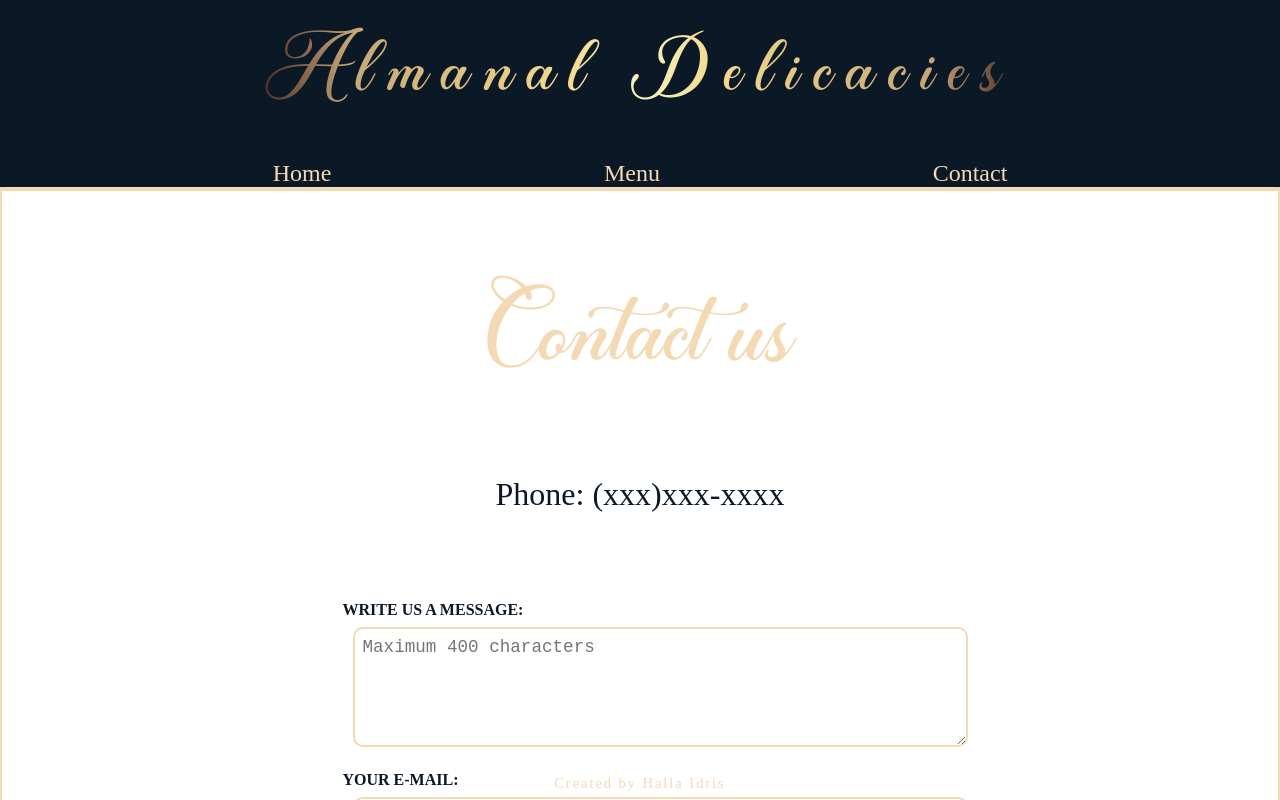
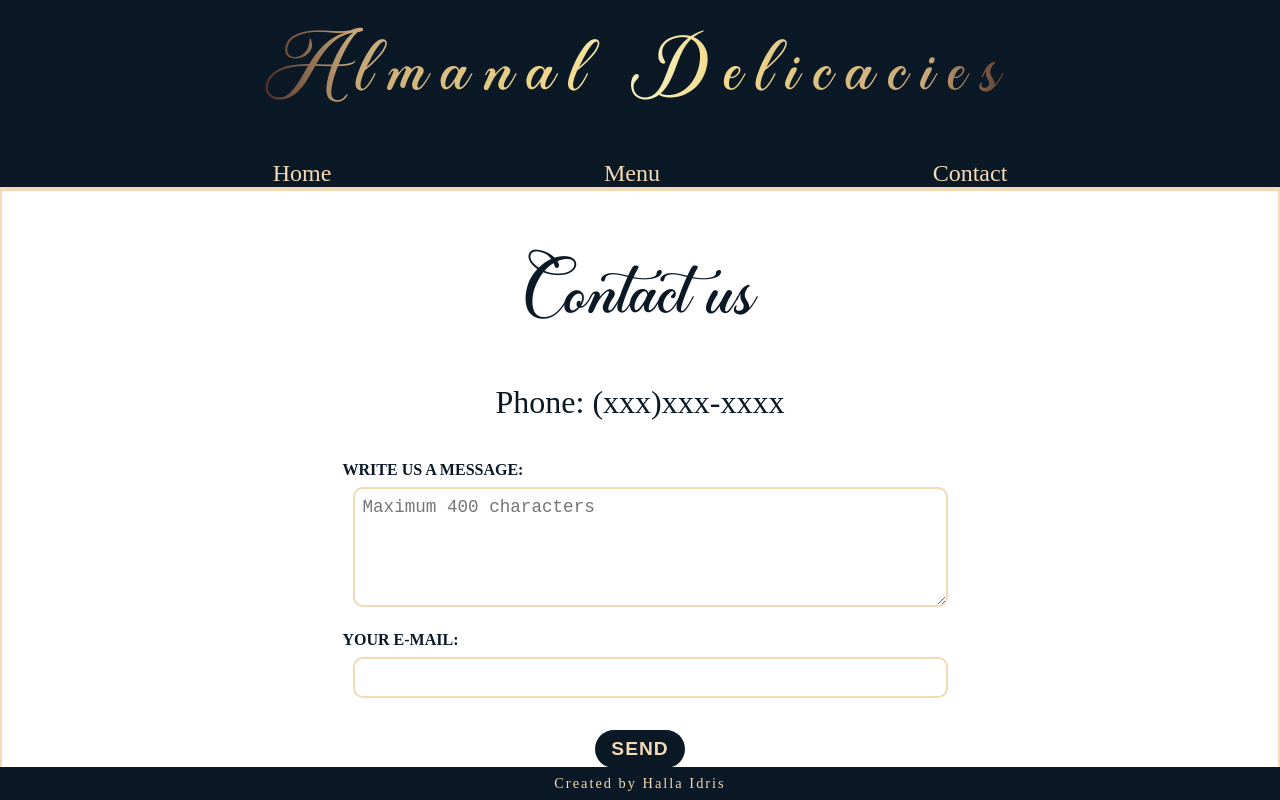
Before and after one commit to haladark/TOP-restaurant-page, a website built with webpack: page dist/index.html in a window 1280 px wide. Both pictures are taken after a click on the item "Contact". Shown: the top 800 px of the page. Built offline with Linux system fonts and the light colour scheme.

Commit message:
CSS: modified contact page. home footer and menu footer need modifications. JS: contact email validation regex not working properly

```diff
--- a/src/contact.css
+++ b/src/contact.css
@@ -1,33 +1,32 @@
 
 .contact{
-  padding: 20px;
   display: flex;
   flex-direction: column;
   border: 2px solid var(--gold);
-  justify-content: center;
   align-items: center;
-  height: 100vh;
   background-color: white;
   color: var(--background);
+  flex: 1;
+}
 
-}
 .contact>p{
   font-family: "Madina", Arial, Helvetica, sans-serif;
-  font-size: 8rem;
+  font-size: 6rem;
   text-align: center;
-  color: var(--gold);
+  color: var(--background);
+  margin-top: 4rem;
 }
 .phone{
   font-size: 2rem;
   text-align: center;
-  margin: 4rem 0 2rem 0;
+  margin: 2rem 0 0 0;
 }
 
 form{
   max-width: 45rem;
-  padding: 2rem;
+  padding: 1rem;
   border-radius: 10px;
-  place-self: center;
+
 }
 
 label{
@@ -61,7 +60,8 @@ input, textarea:focus{
   text-transform: uppercase;
   width: auto;
   cursor: pointer;
-  margin: 2rem 0 0 0;
+  margin:  2rem auto 0 auto;
+
 }
 #submit-btn:hover{
   background-color: #0b1826e4;
@@ -73,6 +73,9 @@ input, textarea:focus{
   padding: 8px;
   letter-spacing: 2px;
   color:var(--gold);
+  background-color: var(--background);
+  width: 100%;
   position: absolute;
   bottom: 0;
+
 }
--- a/src/header.css
+++ b/src/header.css
@@ -17,6 +17,7 @@
 *{
   margin:0;
   padding:0;
+  box-sizing: border-box;
 }
 
 @font-face {
--- a/src/home.css
+++ b/src/home.css
@@ -18,10 +18,10 @@
 
 .banner{
   color:transparent;
-  font-size: 2.1rem;
+  font-size: 2.2rem;
   text-align: center;
-  padding: 3rem;
-  width: 30vw;
+  padding: 2rem;
+  width: 35vw;
   display: flex;
   align-items: center;
   justify-content: center;
--- a/src/menu.css
+++ b/src/menu.css
@@ -1,8 +1,4 @@
- .card{
-  justify-self: center;
-  padding:8px;
 
-}
 .container{
   background-color: white;
   padding: 32px 60px;
@@ -11,6 +7,11 @@
   grid-template-columns:repeat(auto-fill, minmax(400px,1fr));
   column-gap: 8px;
   row-gap: 22px;
+}
+.card{
+  justify-self: center;
+  padding:8px;
+
 }
 .card>img{
   width: 300px;
@@ -36,6 +37,7 @@
 .menu{
   display:flex;
   flex-direction: column;
+
 }
 
 .menuFooter {
```
Also changed, not shown: dist/main.js.
